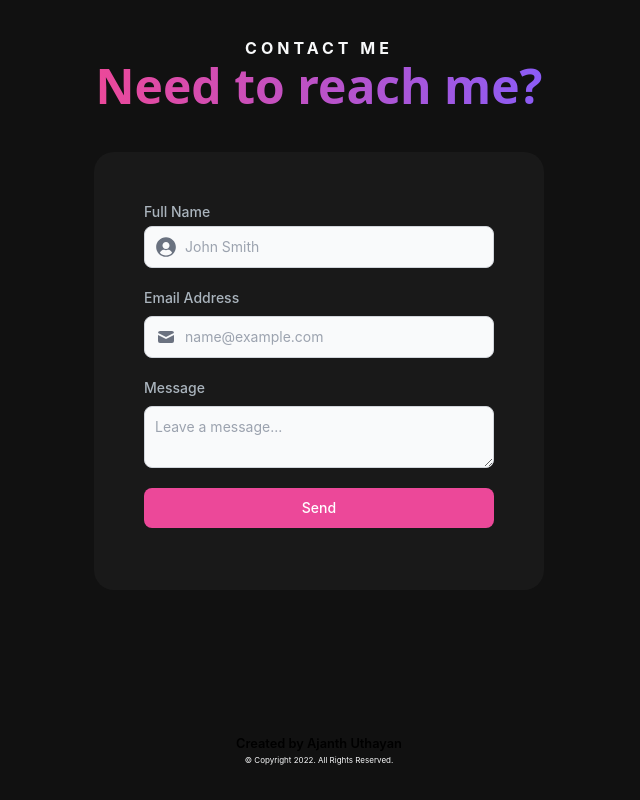
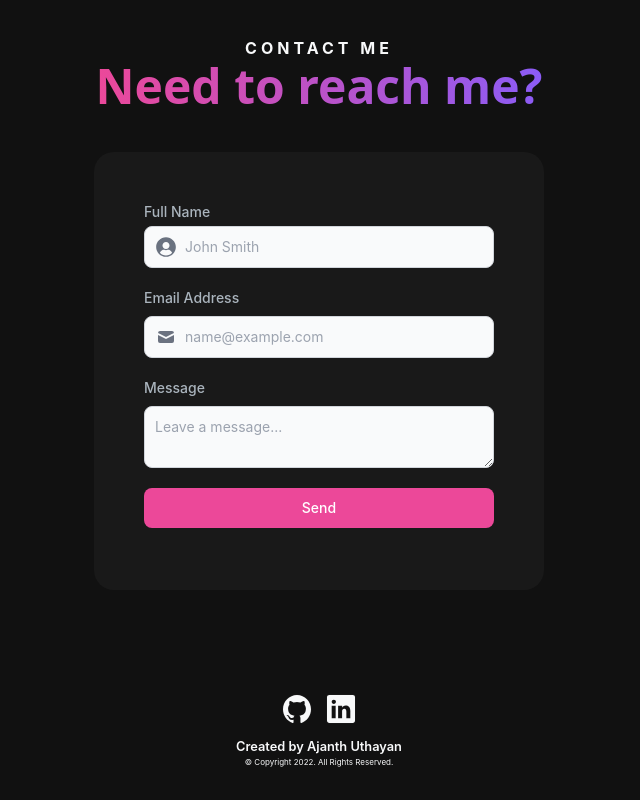
Before and after one commit to ajanthuthayan/portfolio, a React (Create React App) app: page / in a window 1280 px wide. Shown: the part 1699-2499 px from the top of the page, without its empty margins (321-961 px from the left). Built offline with nearby package versions, Linux system fonts and the light colour scheme.

Commit message:
add back color for footer

```diff
--- a/src/components/Footer/Footer.module.css
+++ b/src/components/Footer/Footer.module.css
@@ -2,6 +2,7 @@ footer {
 	text-align: center;
 	width: 100%;
 	min-width: 350px;
+	color: #f8f9fa;
 }
 
 footer small {
```
